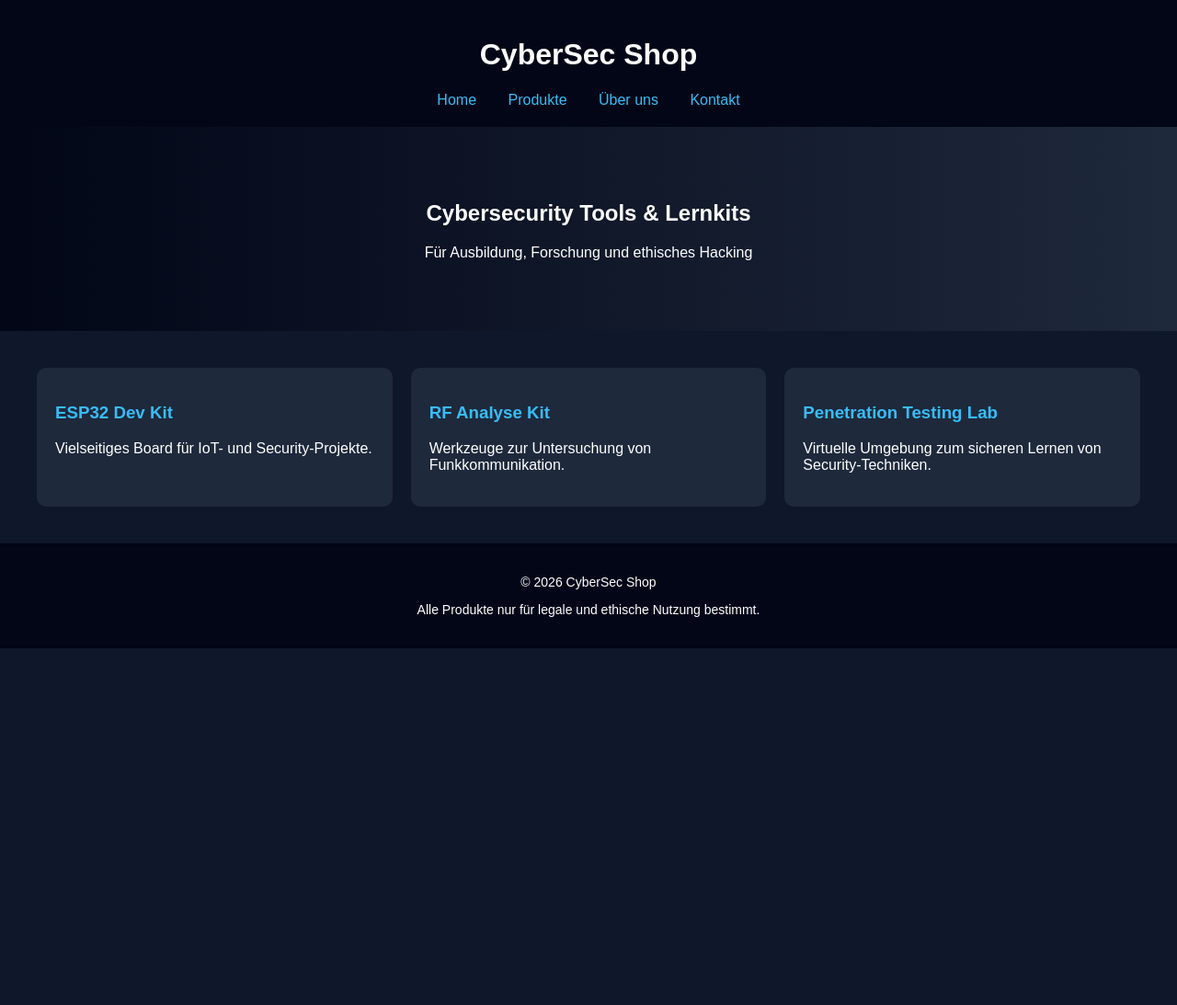
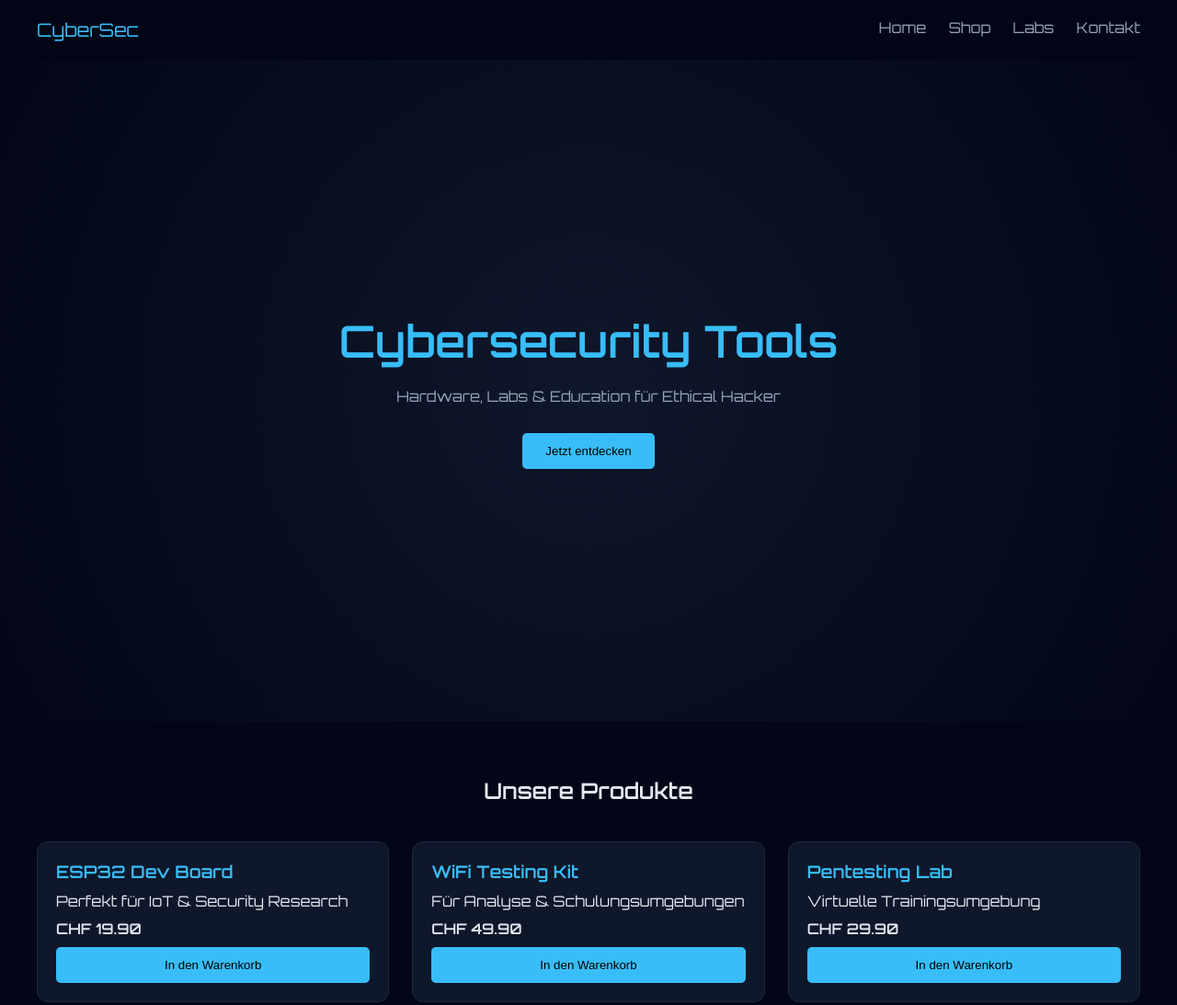
Before and after one commit to Samirprogramm/Website, a plain HTML site: page index.html in a window 1280 px wide. Shown: the top 1093 px of the page at 92% size. Before the commit the page ends 800 px from the top, so only its background shows below. Drawn offline with Linux system fonts and the light colour scheme.

Commit message:
Update index.html

```diff
--- a/index.html
+++ b/index.html
@@ -4,87 +4,187 @@
 <meta charset="UTF-8">
 <meta name="viewport" content="width=device-width, initial-scale=1.0">
 <title>CyberSec Shop</title>
+
+<link href="https://fonts.googleapis.com/css2?family=Orbitron:wght@400;600&display=swap" rel="stylesheet">
+
 <style>
+* {
+    margin: 0;
+    padding: 0;
+    box-sizing: border-box;
+}
+
 body {
-            margin: 0;
-            font-family: Arial, sans-serif;
-            background: #0f172a;
-            color: white;
+    font-family: 'Orbitron', sans-serif;
+    background: #020617;
+    color: #e2e8f0;
 }
+
+/* NAVBAR */
 header {
-            background: #020617;
-            padding: 20px;
+    display: flex;
+    justify-content: space-between;
+    padding: 20px 40px;
+    background: rgba(2,6,23,0.8);
+    backdrop-filter: blur(10px);
+    position: sticky;
+    top: 0;
+}
+
+.logo {
+    color: #38bdf8;
+    font-size: 20px;
+}
+
+nav a {
+    margin-left: 20px;
+    text-decoration: none;
+    color: #94a3b8;
+    transition: 0.3s;
+}
+
+nav a:hover {
+    color: #38bdf8;
+}
+
+/* HERO */
+.hero {
+    height: 90vh;
+    display: flex;
+    flex-direction: column;
+    justify-content: center;
+    align-items: center;
+    background: radial-gradient(circle at center, #0f172a, #020617);
     text-align: center;
 }
-        nav a {
+
+.hero h1 {
+    font-size: 48px;
     color: #38bdf8;
-            margin: 0 15px;
-            text-decoration: none;
+    margin-bottom: 20px;
 }
-        .hero {
-            padding: 60px;
+
+.hero p {
+    color: #94a3b8;
+    margin-bottom: 30px;
+}
+
+.btn {
+    padding: 12px 25px;
+    background: #38bdf8;
+    border: none;
+    color: black;
+    cursor: pointer;
+    border-radius: 5px;
+    transition: 0.3s;
+}
+
+.btn:hover {
+    background: #0ea5e9;
+}
+
+/* PRODUCTS */
+.products {
+    padding: 60px 40px;
+}
+
+.products h2 {
+    margin-bottom: 40px;
     text-align: center;
-            background: linear-gradient(to right, #020617, #1e293b);
 }
-        .products {
+
+.grid {
     display: grid;
     grid-template-columns: repeat(auto-fit, minmax(250px, 1fr));
-            gap: 20px;
-            padding: 40px;
+    gap: 25px;
 }
+
 .card {
-            background: #1e293b;
+    background: #0f172a;
+    border: 1px solid #1e293b;
+    border-radius: 12px;
     padding: 20px;
-            border-radius: 10px;
+    transition: 0.3s;
 }
+
+.card:hover {
+    transform: translateY(-10px);
+    border-color: #38bdf8;
+}
+
 .card h3 {
+    margin-bottom: 10px;
     color: #38bdf8;
 }
+
+.price {
+    margin: 10px 0;
+    font-weight: bold;
+}
+
+.card button {
+    width: 100%;
+}
+
+/* FOOTER */
 footer {
     text-align: center;
-            padding: 20px;
-            background: #020617;
-            font-size: 14px;
+    padding: 30px;
+    border-top: 1px solid #1e293b;
+    margin-top: 40px;
+    color: #64748b;
 }
 </style>
 </head>
+
 <body>
 
 <header>
-    <h1>CyberSec Shop</h1>
+    <div class="logo">CyberSec</div>
     <nav>
         <a href="#">Home</a>
-        <a href="#">Produkte</a>
-        <a href="#">Über uns</a>
+        <a href="#">Shop</a>
+        <a href="#">Labs</a>
         <a href="#">Kontakt</a>
     </nav>
 </header>
 
 <section class="hero">
-    <h2>Cybersecurity Tools & Lernkits</h2>
-    <p>Für Ausbildung, Forschung und ethisches Hacking</p>
+    <h1>Cybersecurity Tools</h1>
+    <p>Hardware, Labs & Education für Ethical Hacker</p>
+    <button class="btn">Jetzt entdecken</button>
 </section>
 
 <section class="products">
+    <h2>Unsere Produkte</h2>
+
+    <div class="grid">
         <div class="card">
-        <h3>ESP32 Dev Kit</h3>
-        <p>Vielseitiges Board für IoT- und Security-Projekte.</p>
+            <h3>ESP32 Dev Board</h3>
+            <p>Perfekt für IoT & Security Research</p>
+            <div class="price">CHF 19.90</div>
+            <button class="btn">In den Warenkorb</button>
         </div>
 
         <div class="card">
-        <h3>RF Analyse Kit</h3>
-        <p>Werkzeuge zur Untersuchung von Funkkommunikation.</p>
+            <h3>WiFi Testing Kit</h3>
+            <p>Für Analyse & Schulungsumgebungen</p>
+            <div class="price">CHF 49.90</div>
+            <button class="btn">In den Warenkorb</button>
         </div>
 
         <div class="card">
-        <h3>Penetration Testing Lab</h3>
-        <p>Virtuelle Umgebung zum sicheren Lernen von Security-Techniken.</p>
+            <h3>Pentesting Lab</h3>
+            <p>Virtuelle Trainingsumgebung</p>
+            <div class="price">CHF 29.90</div>
+            <button class="btn">In den Warenkorb</button>
+        </div>
     </div>
 </section>
 
 <footer>
     <p>© 2026 CyberSec Shop</p>
-    <p>Alle Produkte nur für legale und ethische Nutzung bestimmt.</p>
+    <p>Nur für legale Nutzung & Ausbildung bestimmt</p>
 </footer>
 
 </body>
```
Lines whose indentation alone changed are shown as unchanged.
